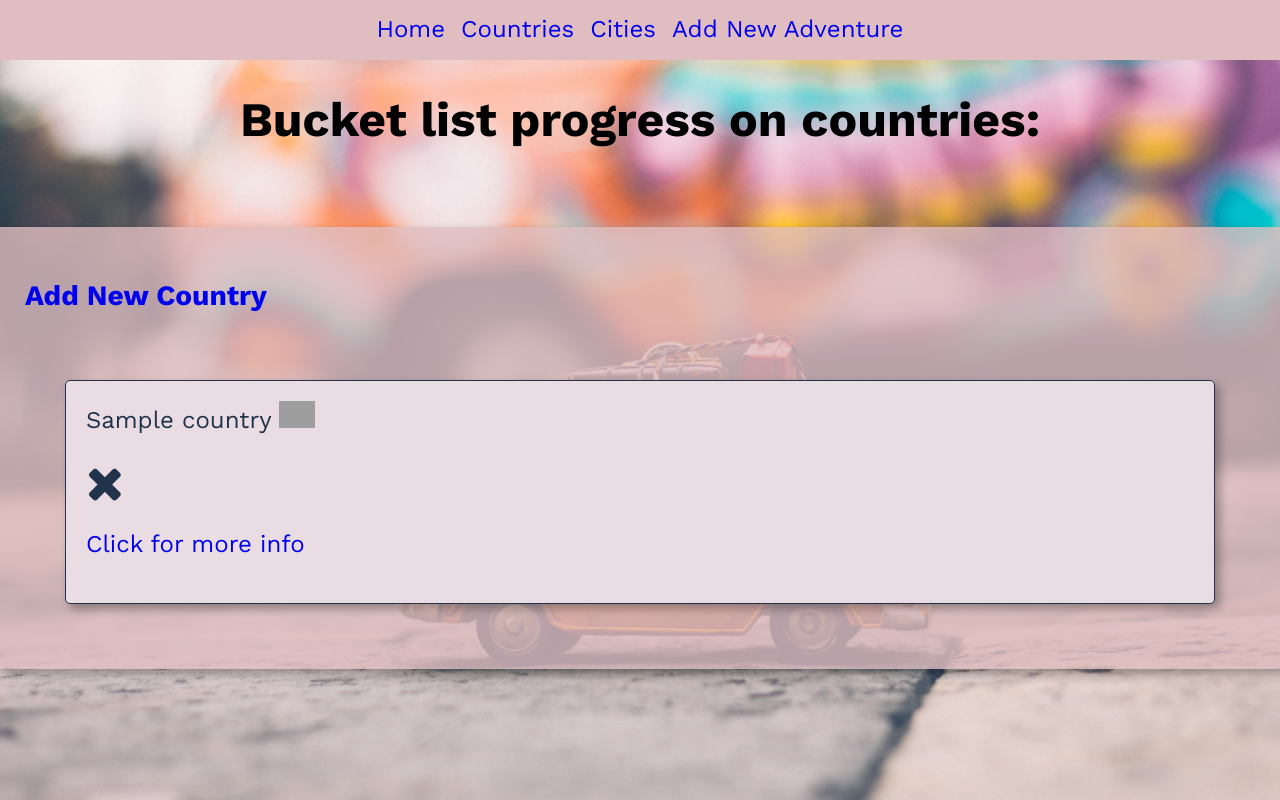
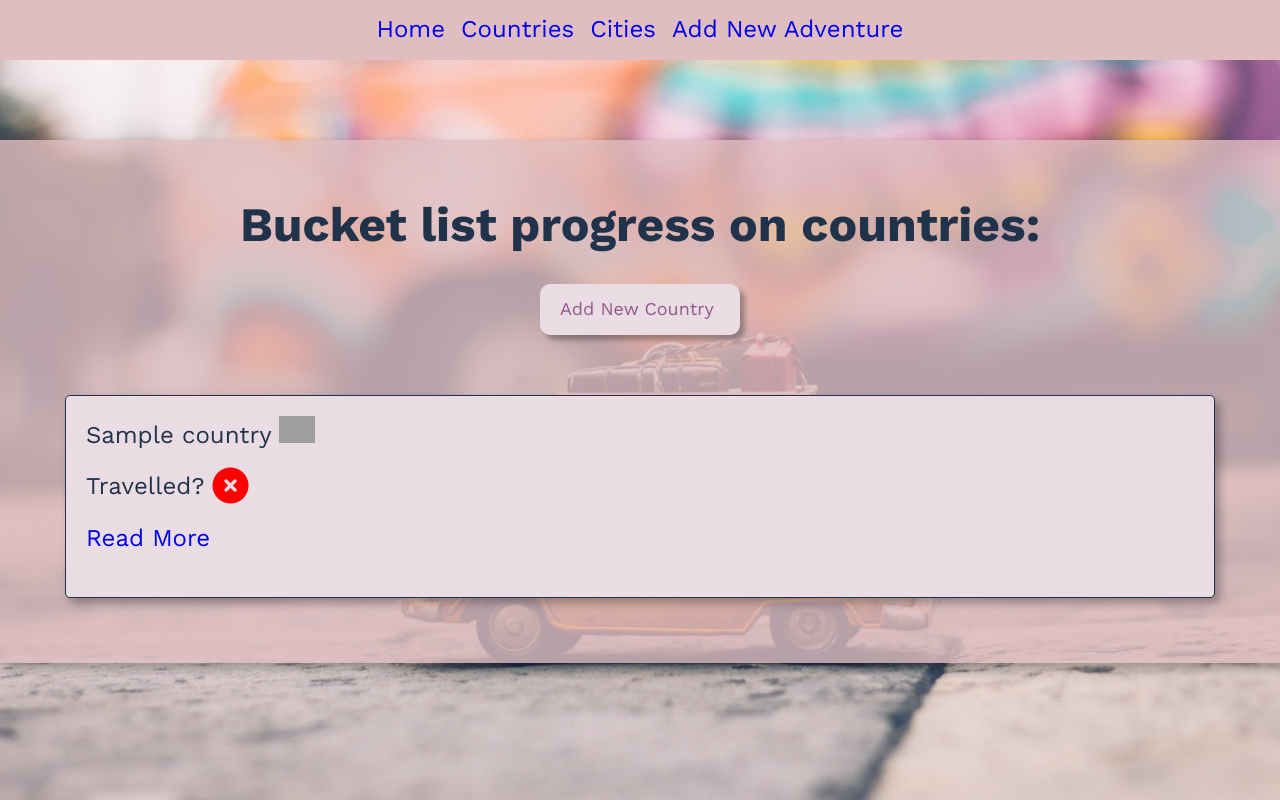
Before and after one commit to sandyysh221/travel_bucket_list_app_project, a Flask app: page /countries in a window 1280 px wide. Run offline with Flask 2, Linux system fonts and the light colour scheme; a database or web service that is not in the repository returns one stand-in record (values such as "Sample title"); some libraries are stand-ins or nearby versions; some web fonts are replaced; grey boxes are pictures that could not be loaded.

Commit message:
css added to button

```diff
--- a/static/style.css
+++ b/static/style.css
@@ -1,7 +1,8 @@
 :root {
   --primary-color: rgb(223, 189, 192);
-  --secondary-color: #21334a;
+  --secondary-color: #e9dce3;
   --accent-color: #93568c;
+  --font-color: #21334a;
   --box-shadow: 5px 5px 10px rgba(0, 0, 0, 0.3);
 }
 
@@ -56,12 +57,34 @@ blockquote {
   font-family: "Eagle Lake", cursive;
 }
 
+.button-link {
+  display: block;
+  margin: 20px auto;
+  background: var(--secondary-color);
+  color: var(--accent-color);
+  font-size: 18px;
+  padding: 15px 20px;
+  border: none;
+  border-radius: 10px;
+  box-shadow: 5px 5px 5px rgba(0, 0, 0, 0.3);
+  transition: all 150ms ease-in-out;
+  max-width: 10rem;
+}
+
+.button-link:hover {
+  opacity: 0.9;
+  cursor: pointer;
+  background: var(--accent-color);
+  color: var(--secondary-color);
+  text-decoration: none;
+}
+
 .container {
   margin: 0 auto;
   margin-top: 80px;
   max-width: 90rem;
   background-color: rgb(223, 189, 192, 0.8);
-  color: var(--secondary-color);
+  color: var(--font-color);
   padding: 25px;
   box-shadow: var(--box-shadow);
 }
@@ -97,8 +120,8 @@ blockquote {
 }
 
 .display-box {
-  background-color: #e9dce3;
-  border: 1px solid var(--secondary-color);
+  background-color: var(--secondary-color);
+  border: 1px solid var(--font-color);
   padding: 20px;
   text-align: left;
   margin: 20px;
--- a/templates/base.html
+++ b/templates/base.html
@@ -4,11 +4,10 @@
     <meta charset="UTF-8" />
     <meta http-equiv="X-UA-Compatible" content="IE=edge" />
     <meta name="viewport" content="width=device-width, initial-scale=1.0" />
-    <link
-      rel="stylesheet"
-      href="https://stackpath.bootstrapcdn.com/font-awesome/4.7.0/css/font-awesome.min.css"
+    <script
+      src="https://kit.fontawesome.com/585e670202.js"
       crossorigin="anonymous"
-    />
+    ></script>
     <link rel="preconnect" href="https://fonts.googleapis.com" />
     <link rel="preconnect" href="https://fonts.gstatic.com" crossorigin />
     <link
--- a/templates/countries/index.html
+++ b/templates/countries/index.html
@@ -1,7 +1,9 @@
 {% extends "base.html" %} {% block content %}
-<h1 class="text-center">Bucket list progress on countries:</h1>
+
 <div class="container">
-  <h3><a href="/countries/new">Add New Country</a></h3>
+  <h1 class="text-center">Bucket list progress on countries:</h1>
+
+  <a href="/countries/new" class="button-link">Add New Country</a>
 
   <div>
     <ul class="display-list">
@@ -19,17 +21,22 @@
           alt="{{country.name}}"
         />
         <p>
-          {% if country.visited == True %}
+          Travelled? {% if country.visited == True %}
           <i
-            class="fa fa-check fa-2x"
+            class="fa-solid fa-circle-check fa-xl"
             style="color: green"
             aria-hidden="true"
+          >
+          </i>
+          {% else %}
+          <i
+            class="fa-solid fa-circle-xmark fa-xl"
+            style="color: red"
+            aria-hidden="true"
           ></i>
-          {% else %}
-          <i class="fa fa-times fa-2x" aria-hidden="true"></i>
         </p>
         {% endif %}
-        <p><a href="/countries/{{country.id}}">Click for more info</a></p>
+        <p><a href="/countries/{{country.id}}">Read More</a></p>
       </li>
       {% endfor %}
     </ul>
```
Also changed, not shown: models/countries.py (added, +24 -0 lines).
